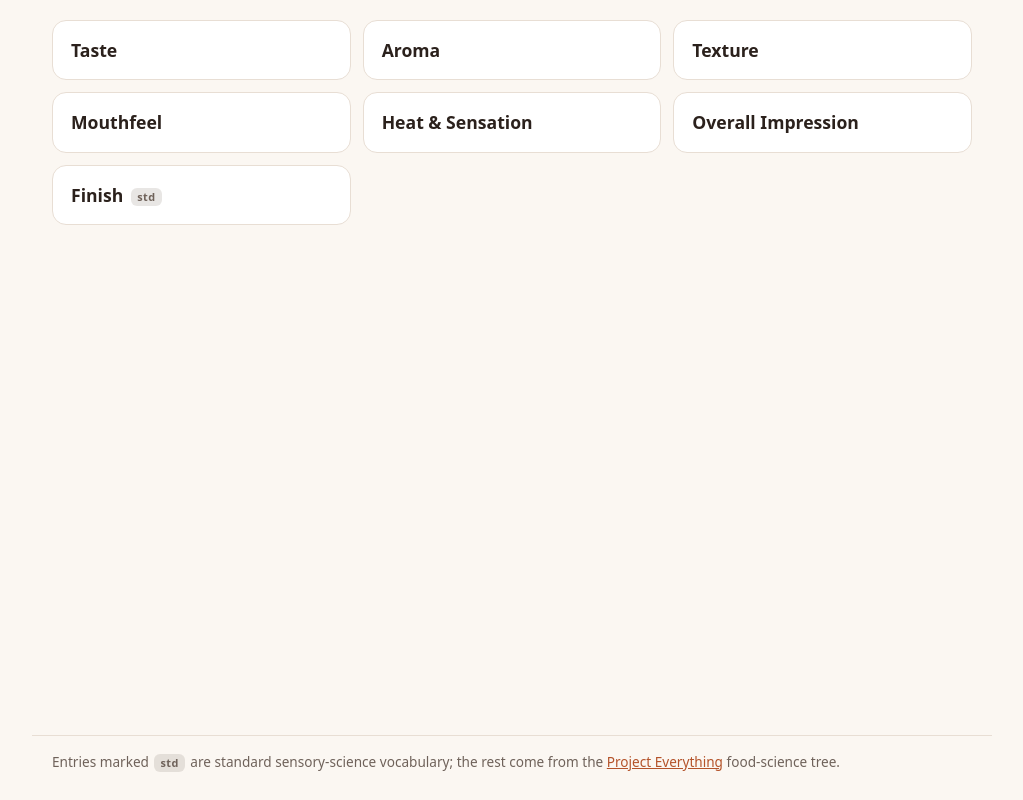
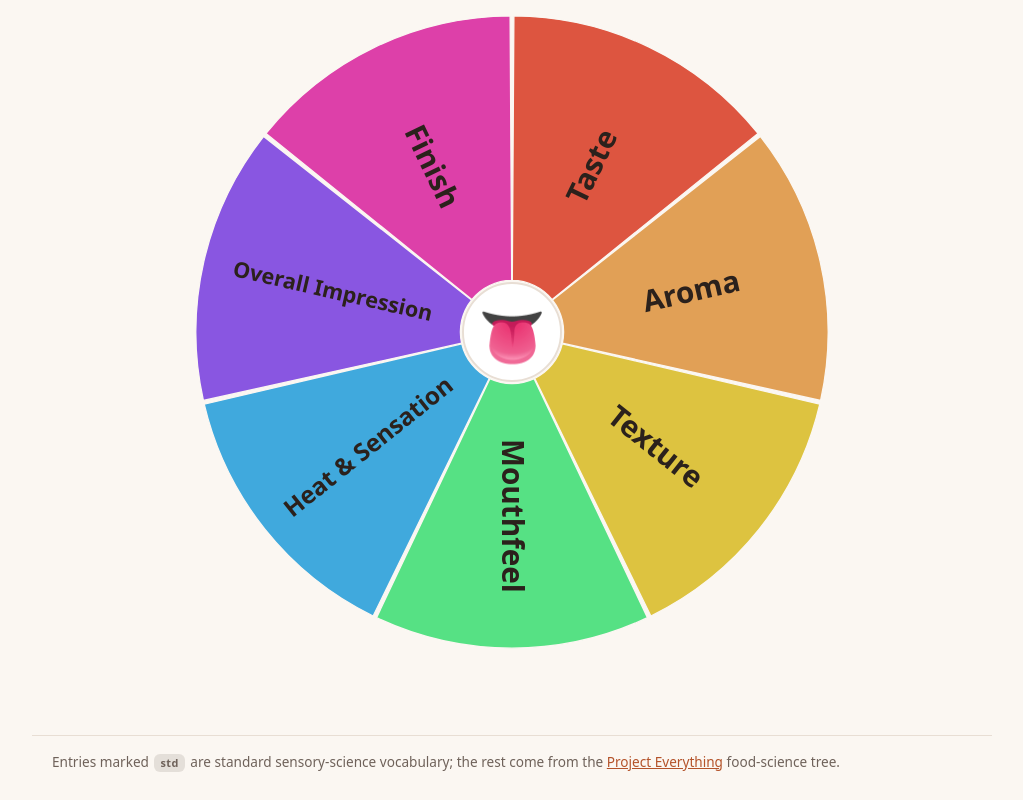
Before and after one commit to mhaney93/food-describer, a website built with Vite: page index.html in a window 1280 px wide. Shown: the whole page, without its empty margins (128-1151 px from the left). Built offline with nearby package versions, Linux system fonts and the light colour scheme.

Commit message:
Replace category cards with a sunburst taste wheel

```diff
--- a/src/main.js
+++ b/src/main.js
@@ -1,5 +1,6 @@
 import data from './data/descriptors.json'
 import './style.css'
+import { renderWheel } from './wheel.js'
 
 const app = document.getElementById('app')
 
@@ -78,31 +79,14 @@ function breadcrumb(chain) {
 
 function renderBranch(chain) {
   const node = chain.at(-1)
-  const isRoot = chain.length === 1
+  if (chain.length === 1) return []
   return [
-    isRoot
-      ? null
-      : el(
-          'section',
-          { class: 'intro' },
-          el('h1', {}, node.label),
-          el('p', {}, node.summary),
-          node.science ? el('p', { class: 'science' }, el('strong', {}, 'Why: '), node.science) : null,
-        ),
     el(
-      'ul',
-      { class: 'cards' },
-      node.children.map((c) =>
-        el(
-          'li',
-          {},
-          el(
-            'a',
-            { class: 'card', href: hrefFor([...chain, c]) },
-            el('span', { class: 'card-title' }, c.label, badge(c.source)),
-          ),
-        ),
-      ),
+      'section',
+      { class: 'intro' },
+      el('h1', {}, node.label),
+      el('p', {}, node.summary),
+      node.science ? el('p', { class: 'science' }, el('strong', {}, 'Why: '), node.science) : null,
     ),
   ]
 }
@@ -200,7 +184,11 @@ function render() {
   const node = chain.at(-1)
   document.title = chain.length > 1 ? `${node.label} · Food Describer` : 'Food Describer'
   app.replaceChildren(
-    ...[chain.length > 1 ? breadcrumb(chain) : null, ...(node.scale ? renderScale(chain, word) : renderBranch(chain))].filter(Boolean),
+    ...[
+      chain.length > 1 ? breadcrumb(chain) : null,
+      renderWheel(chain, hrefFor),
+      ...(node.scale ? renderScale(chain, word) : renderBranch(chain)),
+    ].filter(Boolean),
   )
   // On narrow screens the scale scrolls sideways; keep the chosen word in view.
   const active = app.querySelector('.word.is-active')
@@ -210,12 +198,14 @@ function render() {
   }
 }
 
-let lastPath = null
+let lastPath = location.hash.split('?')[0]
 window.addEventListener('hashchange', () => {
   const path = location.hash.split('?')[0]
   render()
-  if (path !== lastPath) window.scrollTo({ top: 0 })
+  // Reaching a leaf: bring its word scale (below the wheel) into view.
+  if (path !== lastPath && app.querySelector('.scale')) {
+    app.querySelector('.intro').scrollIntoView({ behavior: 'smooth', block: 'start' })
+  }
   lastPath = path
 })
-lastPath = location.hash.split('?')[0]
 render()
--- a/src/style.css
+++ b/src/style.css
@@ -60,23 +60,18 @@ a { color: var(--accent); }
 .badge-sensory { background: color-mix(in srgb, var(--muted) 16%, transparent); color: var(--muted); }
 .site-footer .badge { margin: 0 2px; }
 
-.cards {
-  list-style: none; margin: 20px 0 0; padding: 0;
-  display: grid; gap: 12px; grid-template-columns: repeat(auto-fill, minmax(230px, 1fr));
-}
-.card {
-  display: flex; flex-direction: column; gap: 6px; height: 100%;
-  padding: 16px 18px; border-radius: var(--radius);
-  background: var(--surface); border: 1px solid var(--line);
-  color: inherit; text-decoration: none;
-  transition: transform 0.12s ease, border-color 0.12s ease, box-shadow 0.12s ease;
-}
-.card:hover, .card:focus-visible {
-  transform: translateY(-2px); border-color: var(--accent);
-  box-shadow: 0 6px 18px -10px color-mix(in srgb, var(--accent) 60%, transparent);
-  outline: none;
-}
-.card-title { font-weight: 700; font-size: 1.1rem; }
+/* Taste wheel */
+.wheel { display: block; width: 100%; max-width: 640px; height: auto; margin: 12px auto 8px; touch-action: manipulation; }
+.wheel a { cursor: pointer; outline: none; }
+.wheel-seg path { stroke: var(--bg); stroke-width: 2; transition: opacity 0.15s ease, filter 0.15s ease; }
+.wheel-seg:hover path, .wheel-seg:focus-visible path { filter: brightness(1.08) saturate(1.15); }
+.wheel-seg:focus-visible path { stroke: var(--ink); stroke-width: 4; }
+.wheel-seg.is-dim path { opacity: 0.55; }
+.wheel-seg.is-open path { stroke: var(--ink); stroke-width: 3; }
+.wheel-label { fill: #2b211c; font-weight: 700; pointer-events: none; user-select: none; }
+.wheel-center circle { fill: var(--surface); stroke: var(--line); stroke-width: 3; }
+.wheel-center:hover circle, .wheel-center:focus-visible circle { stroke: var(--accent); }
+.wheel-center text { pointer-events: none; }
 
 /* Mild → intense scale */
 .scale {
--- /dev/null
+++ b/src/wheel.js
@@ -0,0 +1,172 @@
+// Taste wheel: a sunburst drawn as plain SVG. The top-level categories form the
+// first ring around a tongue in the centre; each node on the selected path opens
+// its children as the next ring, inside the parent's arc.
+
+const SVG = 'http://www.w3.org/2000/svg'
+// Radii in viewBox units: the centre disc, and the outer edge the visible rings share.
+const CENTER_R = 78
+const OUTER_R = 490
+// The open segment in each ring gets at least this share of its parent's arc.
+const OPEN_SHARE = 0.5
+const HUES = [8, 32, 50, 140, 200, 262, 320]
+const MIN_FONT = 17
+const CHAR_W = 0.6 // rough average glyph width in em for the label font
+
+function svg(tag, attrs = {}, ...children) {
+  const node = document.createElementNS(SVG, tag)
+  for (const [k, v] of Object.entries(attrs)) if (v != null) node.setAttribute(k, v)
+  for (const c of children.flat()) if (c != null) node.append(c)
+  return node
+}
+
+const leaves = (n) => (n.scale ? 1 : n.children.reduce((s, c) => s + leaves(c), 0))
+
+const pt = (r, a) => `${(r * Math.sin(a)).toFixed(2)} ${(-r * Math.cos(a)).toFixed(2)}`
+
+function arcPath(r0, r1, a0, a1) {
+  const large = a1 - a0 > Math.PI ? 1 : 0
+  return `M${pt(r0, a0)} L${pt(r1, a0)} A${r1} ${r1} 0 ${large} 1 ${pt(r1, a1)} L${pt(r0, a1)} A${r0} ${r0} 0 ${large} 0 ${pt(r0, a0)}Z`
+}
+
+function color(hue, depth, index) {
+  const light = [58, 72, 83][depth] + (index % 2 ? 3 : -2)
+  const sat = [70, 62, 55][depth]
+  return `hsl(${hue} ${sat}% ${light}%)`
+}
+
+/** Fit a label radially into a band of `len` units long and `thick` units wide. */
+function fitLabel(text, len, thick, maxFont) {
+  const words = text.split(' ')
+  const options = [[text]]
+  if (words.length > 1) {
+    // Best two-line split: the one with the shortest longer line.
+    let best = null
+    for (let i = 1; i < words.length; i++) {
+      const lines = [words.slice(0, i).join(' '), words.slice(i).join(' ')]
+      const w = Math.max(...lines.map((l) => l.length))
+      if (!best || w < best.w) best = { lines, w }
+    }
+    options.push(best.lines)
+  }
+  for (const lines of options) {
+    const longest = Math.max(...lines.map((l) => l.length))
+    const size = Math.min(maxFont, len / (longest * CHAR_W), thick / (lines.length * 1.15))
+    if (size >= MIN_FONT) return { lines, size }
+  }
+  // Too long even when wrapped: one line at the smallest size, truncated.
+  const size = Math.max(Math.min(MIN_FONT, thick / 1.15), 11)
+  const max = Math.max(3, Math.floor(len / (size * CHAR_W)))
+  return { lines: [text.length > max ? `${text.slice(0, max - 1)}…` : text], size }
+}
+
+function label(text, r0, r1, a0, a1, maxFont) {
+  const mid = (a0 + a1) / 2
+  const rm = (r0 + r1) / 2
+  const along = rm * (a1 - a0) * 0.9 // room across the arc
+  const depth = (r1 - r0) * 0.88 // room along the radius
+  // Try text along the radius and text across the arc; keep whichever fits larger.
+  const radial = fitLabel(text, depth, along, maxFont)
+  const tangent = fitLabel(text, along * 0.85, depth, maxFont)
+  const useTangent = tangent.size > radial.size && !tangent.lines[0].endsWith('…')
+  const { lines, size } = useTangent ? tangent : radial
+  const deg = (mid * 180) / Math.PI
+  // Flip so text never reads upside down.
+  const transform = useTangent
+    ? `rotate(${deg.toFixed(2)}) translate(0 ${-rm}) rotate(${mid > Math.PI / 2 && mid < (3 * Math.PI) / 2 ? 180 : 0})`
+    : `rotate(${(deg - 90).toFixed(2)}) translate(${rm} 0) rotate(${mid > Math.PI ? 180 : 0})`
+  return svg(
+    'text',
+    { class: 'wheel-label', transform, 'font-size': size.toFixed(1), 'text-anchor': 'middle' },
+    lines.map((l, i) =>
+      svg('tspan', { x: 0, dy: i === 0 ? `${(0.35 - (lines.length - 1) * 0.55).toFixed(2)}em` : '1.1em' }, l),
+    ),
+  )
+}
+
+/**
+ * @param {object[]} chain  root..selected node
+ * @param {(chain: object[]) => string} hrefFor
+ */
+export function renderWheel(chain, hrefFor) {
+  const outer = OUTER_R
+  const root = chain[0]
+  const rings = chain.filter((n) => n.children).length
+  const band = (OUTER_R - CENTER_R) / rings
+  // Fewer, thicker rings get bigger labels.
+  const maxFont = Math.max(30, Math.min(46, band * 0.2))
+  const RADII = Array.from({ length: rings + 1 }, (_, i) => CENTER_R + i * band)
+  const g = svg('g')
+
+  // Draw one ring per open node on the path: root's children, then each selected child's children.
+  let span = [0, Math.PI * 2]
+  let hue = null
+  for (let depth = 0; depth < chain.length && depth < RADII.length - 1; depth++) {
+    const parent = chain[depth]
+    if (!parent.children) break
+    const selected = chain[depth + 1]
+    const [r0, r1] = [RADII[depth] + 2, RADII[depth + 1]]
+    // Natural weights: equal for the top ring, leaf counts below. The open
+    // segment is then widened to OPEN_SHARE so its children stay legible.
+    const weights = parent.children.map((c) => (depth === 0 ? 1 : leaves(c)))
+    const sum = weights.reduce((x, y) => x + y, 0)
+    let fracs = weights.map((w) => w / sum)
+    const si = parent.children.indexOf(selected)
+    if (si >= 0 && fracs[si] < OPEN_SHARE && fracs.length > 1) {
+      const rest = 1 - fracs[si]
+      fracs = fracs.map((f, i) => (i === si ? OPEN_SHARE : (f * (1 - OPEN_SHARE)) / rest))
+    }
+    let a = span[0]
+    let nextSpan = null
+    parent.children.forEach((c, i) => {
+      const a0 = a
+      const a1 = a + (span[1] - span[0]) * fracs[i]
+      a = a1
+      const h = depth === 0 ? HUES[i % HUES.length] : hue
+      const isSel = c === selected
+      if (isSel) nextSpan = { span: [a0, a1], hue: h }
+      const gap = Math.min(0.006, (a1 - a0) / 8)
+      // Clicking the open segment steps back up to its parent.
+      const target = isSel ? chain.slice(0, depth + 1) : [...chain.slice(0, depth + 1), c]
+      g.append(
+        svg(
+          'a',
+          {
+            href: hrefFor(target),
+            class: `wheel-seg${isSel ? ' is-open' : ''}${selected && !isSel ? ' is-dim' : ''}`,
+            'aria-label': isSel ? `${c.label} (selected; go back up)` : c.label,
+          },
+          svg('title', {}, c.label),
+          svg('path', { d: arcPath(r0, r1, a0 + gap, a1 - gap), fill: color(h, depth, i) }),
+          label(c.label, r0, r1, a0 + gap, a1 - gap, maxFont),
+        ),
+      )
+    })
+    if (!nextSpan) break
+    span = nextSpan.span
+    hue = nextSpan.hue
+  }
+
+  const center = svg(
+    'a',
+    {
+      href: hrefFor(chain.length > 1 ? chain.slice(0, -1) : chain),
+      class: 'wheel-center',
+      'aria-label': chain.length > 1 ? 'Go back up one level' : root.label,
+    },
+    svg('title', {}, chain.length > 1 ? 'Back' : 'Food Describer'),
+    svg('circle', { r: CENTER_R - 2 }),
+    svg('text', { 'text-anchor': 'middle', 'dominant-baseline': 'central', 'font-size': 84, y: 4 }, '👅'),
+  )
+
+  return svg(
+    'svg',
+    {
+      class: 'wheel',
+      viewBox: `${-outer - 6} ${-outer - 6} ${2 * outer + 12} ${2 * outer + 12}`,
+      role: 'navigation',
+      'aria-label': 'Taste wheel',
+    },
+    g,
+    center,
+  )
+}
```
